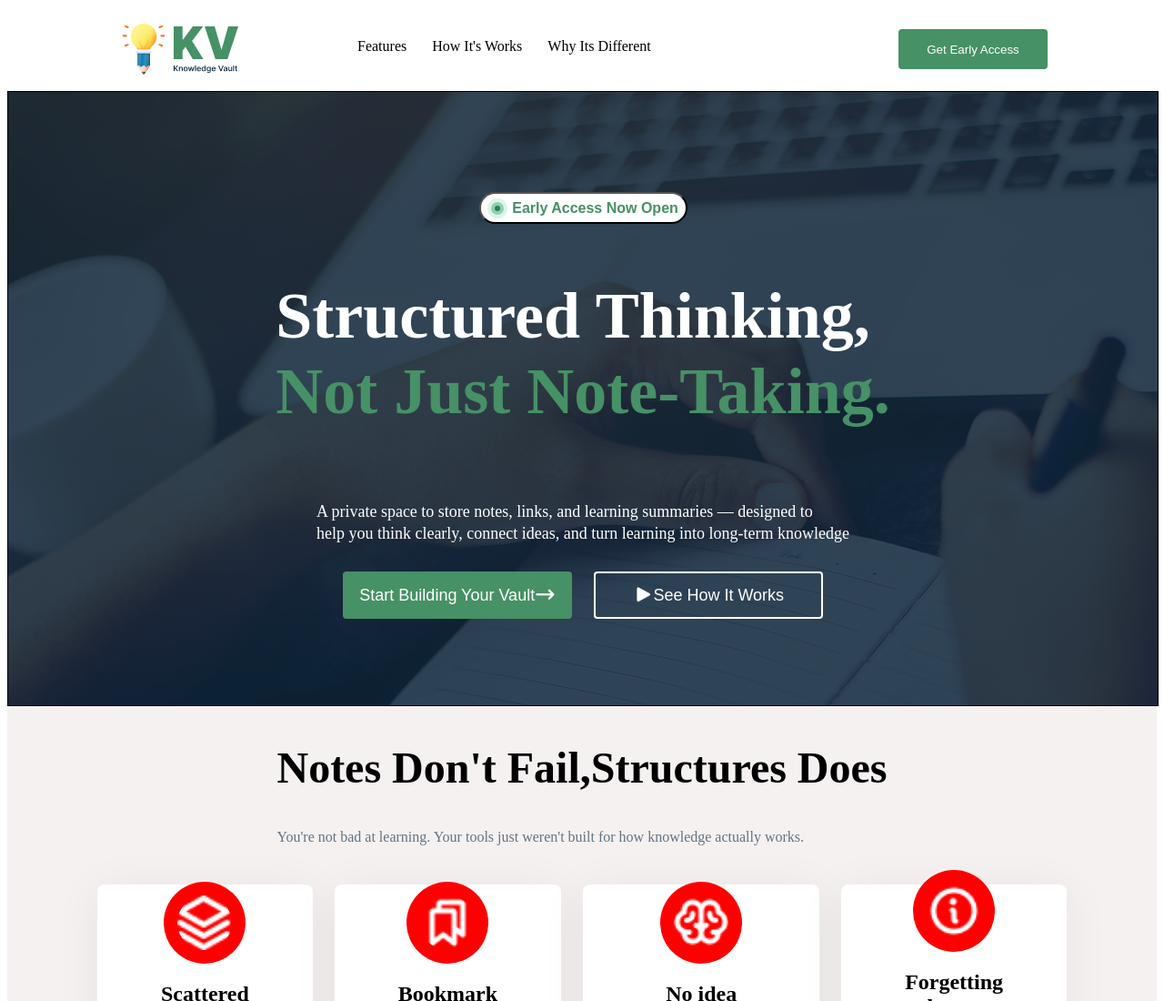
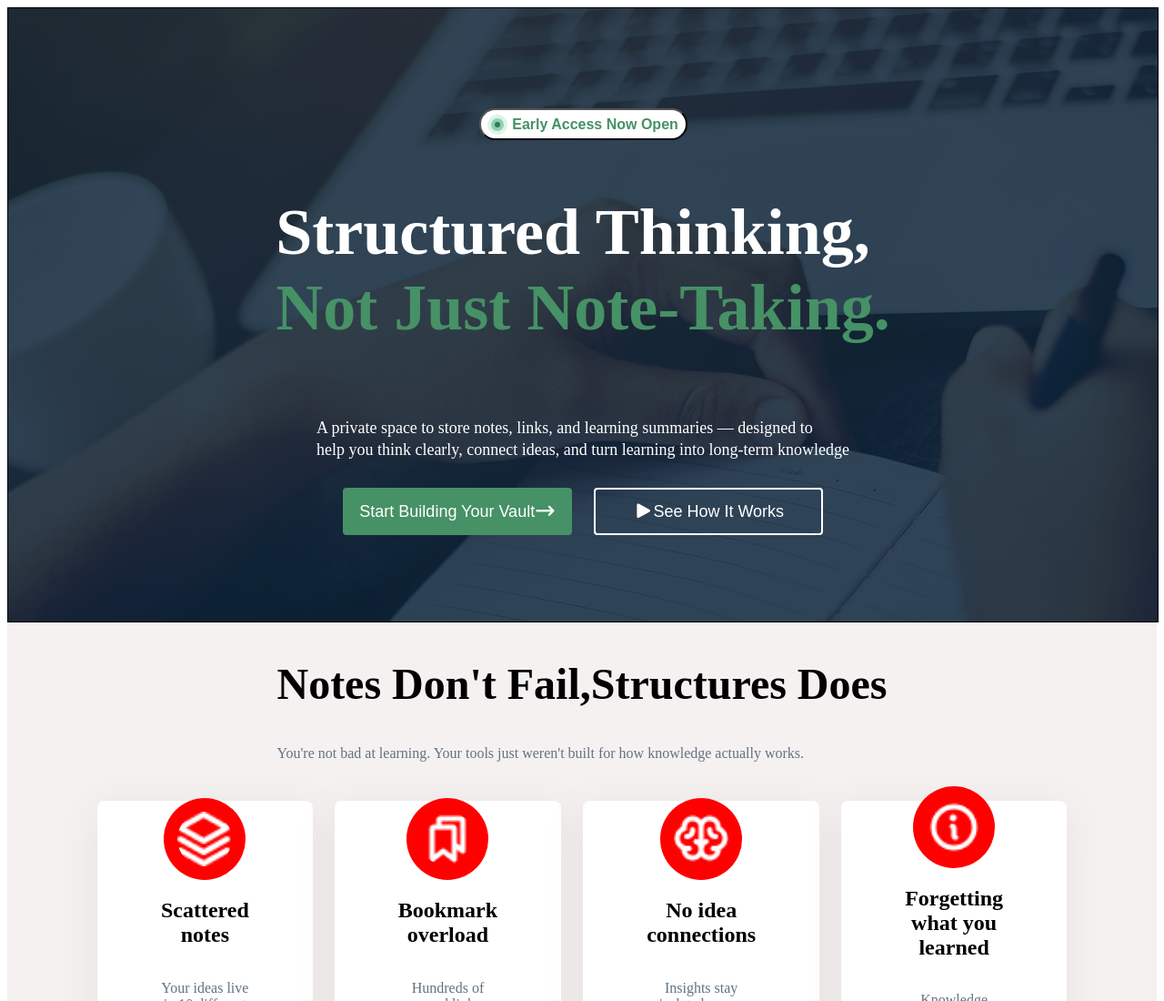
Before and after one commit to tanmaysharma46/Knowledge-Vault, a plain HTML site: page index.html in a window 1280 px wide. Shown: the top 1100 px of the page at 91% size. Drawn offline with Linux system fonts and the light colour scheme.

```diff
--- a/index.html
+++ b/index.html
@@ -8,16 +8,7 @@
     <title>Document</title>
 </head>
 <body>
-    <nav id="navbar">
-        <img src="assets/logo-navbar.png" alt="">
-        <div class="navf">
-            <a href="" style="text-decoration: none;">Features</a>
-            <a href="" >How It's Works</a>
-            <a href="">Why Its Different</a>
-        </div>
 
-        <div ><button class="btn whiteText">Get Early Access</button></div>
-    </nav>
 
     <!-- Banner Section -->
     <section id="banner" >
```
